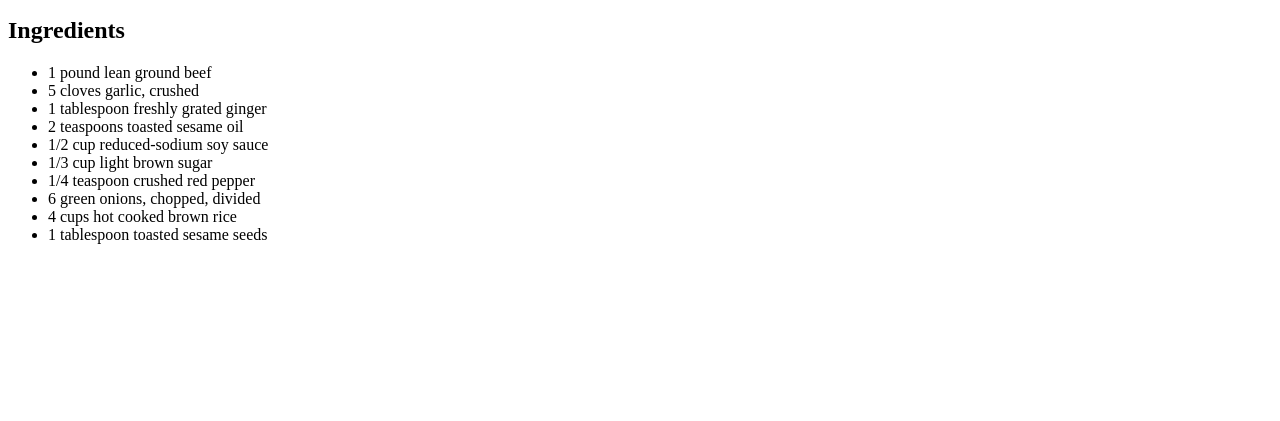
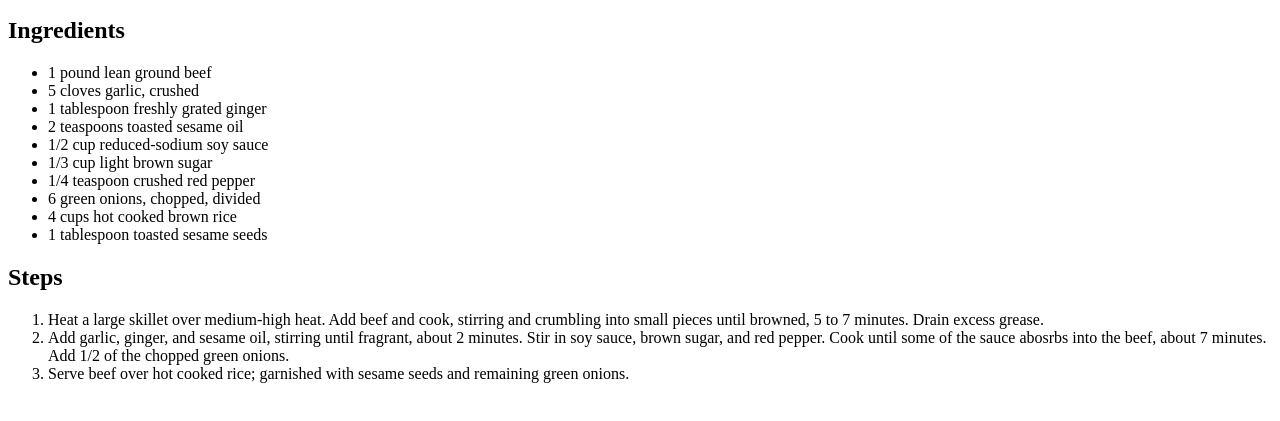
Before and after one commit to Alkylaid/odin-recipes, a plain HTML site: page recipes/beefbowl.html in a window 1280 px wide. Shown: the part 101-522 px from the top of the page. Drawn offline with Linux system fonts and the light colour scheme.

Commit message:
Add cooking steps for beef bowl

```diff
--- a/recipes/beefbowl.html
+++ b/recipes/beefbowl.html
@@ -23,5 +23,15 @@
             <li>4 cups hot cooked brown rice</li>
             <li>1 tablespoon toasted sesame seeds</li>
         </ul>
+        <h2>Steps</h2>
+        <ol>
+            <li>Heat a large skillet over medium-high heat. Add beef and cook, stirring and crumbling into small pieces until browned,
+                5 to 7 minutes. Drain excess grease.
+            </li>
+            <li>Add garlic, ginger, and sesame oil, stirring until fragrant, about 2 minutes. Stir in soy sauce, brown sugar, and red
+                pepper. Cook until some of the sauce abosrbs into the beef, about 7 minutes. Add 1/2 of the chopped green onions.
+            </li>
+            <li>Serve beef over hot cooked rice; garnished with sesame seeds and remaining green onions.</li>
+        </ol>
     </body>
 </html>
```
